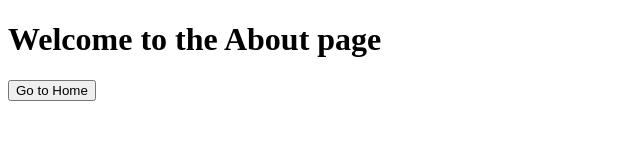
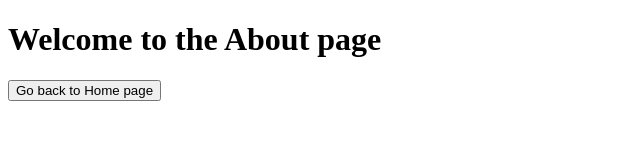
Before and after one commit to diazjericho/ELECT3_2024, a website: page lessons/midterms/HTML_CSS/Navigation/about.html in a window 1280 px wide. Shown: the whole page, without its empty margins (0-640 px from the left). Drawn offline with Linux system fonts and the light colour scheme.

Commit message:
some UI changes again

```diff
--- a/lessons/midterms/HTML_CSS/Navigation/about.html
+++ b/lessons/midterms/HTML_CSS/Navigation/about.html
@@ -6,6 +6,6 @@
 </head>
 <body>
   <h1>Welcome to the About page</h1>
-  <button onclick="location.href='index.html'">Go to Home</button>
+  <button onclick="location.href='index.html'">Go back to Home page</button>
 </body>
 </html>
```
